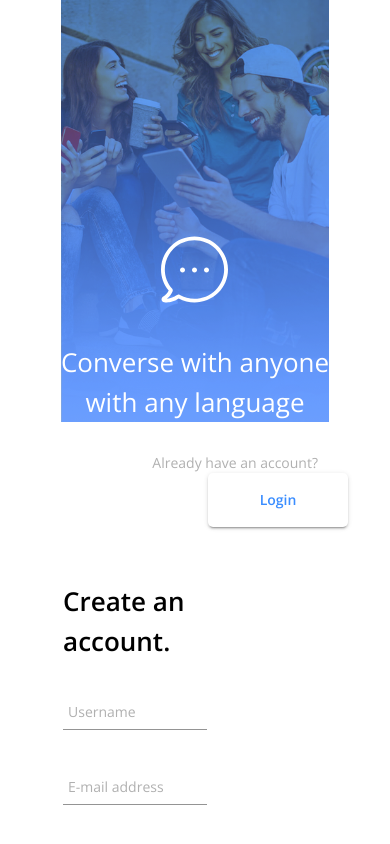
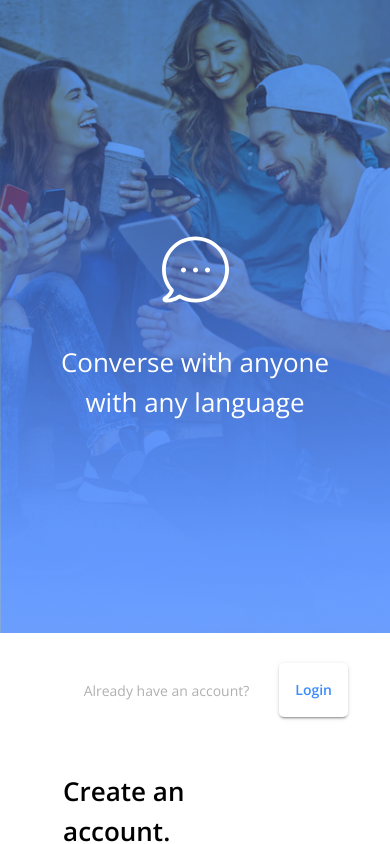
Before and after one commit to ungerecht/96713d, a React (Create React App) app in the folder client/: page / in a window 390 px wide. Shown: the top 844 px of the page. Built offline with nearby package versions, Linux system fonts and the light colour scheme; no server answers.

Commit message:
Use custom breakpoints

```diff
--- a/client/src/themes/theme.js
+++ b/client/src/themes/theme.js
@@ -1,10 +1,18 @@
 import { createTheme } from '@material-ui/core/styles';
+import createBreakpoints from '@material-ui/core/styles/createBreakpoints';
+
+const customBreakpoints = {
+  values: {
+    tablet: 768,
+    mobile: 320,
+  },
+};
+
+const breakpoints = createBreakpoints({ ...customBreakpoints });
 
 export const theme = createTheme({
   breakpoints: {
-    values: {
-      tablet: 768,
-    },
+    ...breakpoints,
   },
   typography: {
     fontFamily: 'Open Sans, sans-serif',
@@ -22,9 +30,11 @@ export const theme = createTheme({
         color: '#3A8DFF',
         fontWeight: 600,
         height: '54px',
-        minWidth: '140px',
-        padding: '16px 34px',
         borderRadius: '5px',
+        [breakpoints.up('tablet')]: {
+          minWidth: '140px',
+          padding: '16px 34px',
+        },
       },
       containedSizeLarge: {
         fontSize: 16,
```
